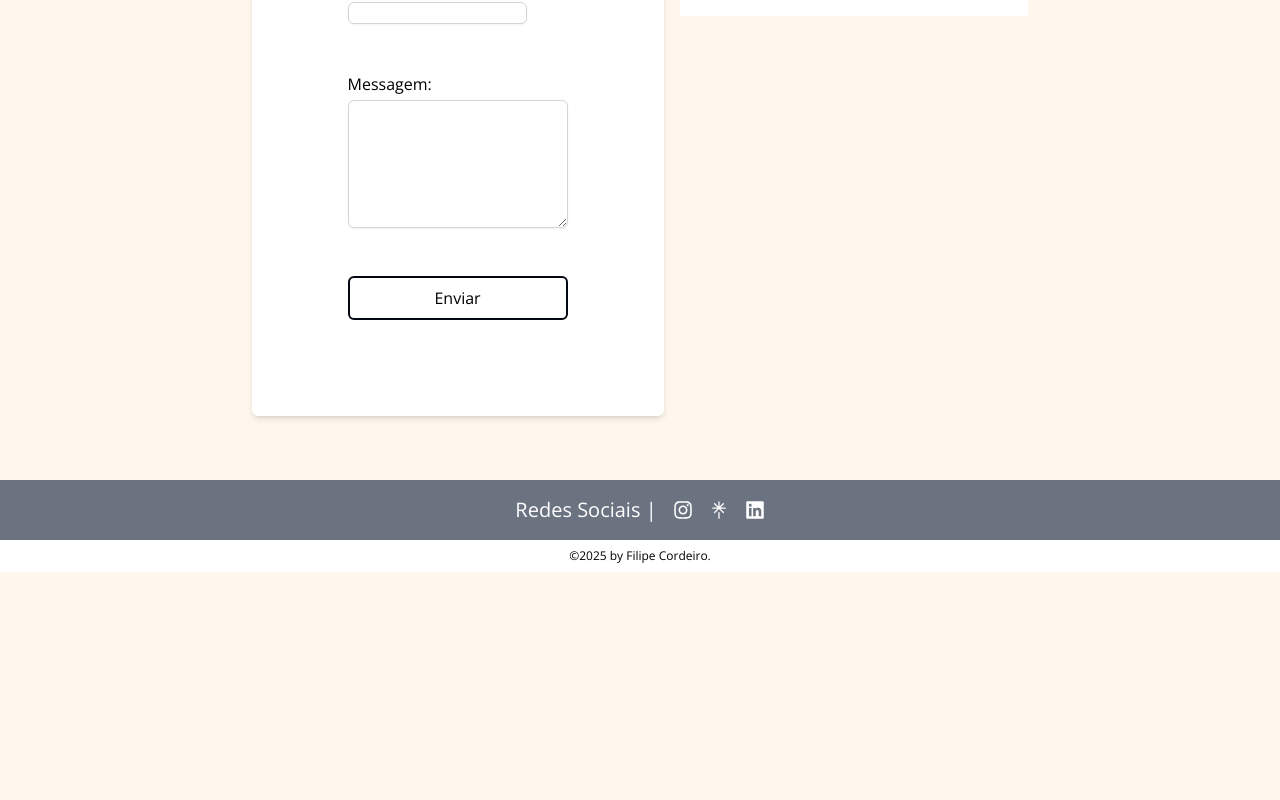
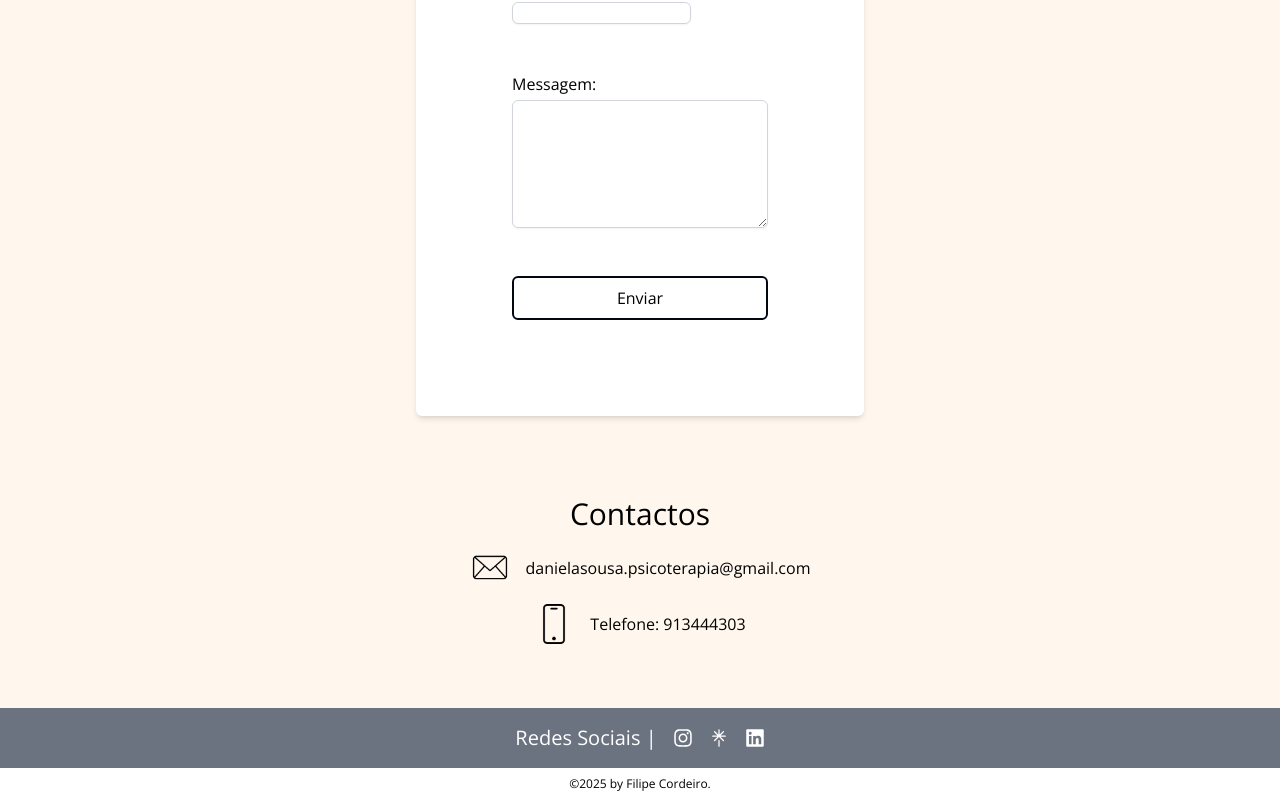
Before and after one commit to DeleteMind/site_psicologa, a Next.js app in the folder daniela-app/: page /contactos in a window 1280 px wide. Shown: the part 794-1594 px from the top of the page. Before the commit the page ends 1366 px from the top, so only its background shows below. Built offline with nearby package versions, Linux system fonts and the light colour scheme.

Commit message:
add_contact_email_phone

```diff
--- a/daniela-app/app/contactos/page.tsx
+++ b/daniela-app/app/contactos/page.tsx
@@ -60,7 +60,7 @@ export default function ContactPage() {
   };
 
   return (
-    <main className="w-full  sm:p-8 flex flex-col lg:flex-row justify-center items-center max-w-lg mx-auto gap-4">
+    <main className="w-full  sm:p-8 flex flex-col justify-center items-center max-w-lg mx-auto gap-4">
       <form
         onSubmit={handleSubmit}
         className="space-y-4  flex flex-col justify-start md:items-start gap-8 p-12 lg:p-24 my-8 bg-white rounded-md shadow-md"
@@ -135,10 +135,16 @@ export default function ContactPage() {
       </form>
       {status && <p className="mt-4 text-center">{status}</p>}
 
-      <section className="bg-white flex flex-col gap-4  py-8 px-4 sm:px-8">
-        <h2 className="text-2xl text-center">Contactos</h2>
-        <p className="text-center">Email: danielasousa.psicoterapia@gmail.com</p>
-        <p className=""> Telefone: 913444303</p>
+      <section className="flex flex-col gap-4 py-8 px-4 sm:px-8 items-center">
+        <h2 className="text-2xl text-center sm:text-3xl">Contactos</h2>
+        <div className="flex flex-col sm:flex-row items-center gap-4">
+          <img src="Icons/email.png" alt="Email Icon" className="w-8 h-8 sm:w-10 sm:h-10" />
+          <p className="text-center sm:text-left">danielasousa.psicoterapia@gmail.com</p>
+        </div>
+        <div className="flex flex-col sm:flex-row items-center gap-4">
+          <img src="Icons/iphone.png" alt="Phone Icon" className="w-8 h-8 sm:w-10 sm:h-10" />
+          <p className="text-center sm:text-left">Telefone: 913444303</p>
+        </div>
       </section>
     </main>
   );
--- a/daniela-app/app/sobre/page.tsx
+++ b/daniela-app/app/sobre/page.tsx
@@ -5,12 +5,12 @@ export default function SobrePage() {
     <main className="text-black text-lg flex justify-center flex-col lg:flex-row p-4 sm:p-12 lg:mx-4 xl:mx-8">
         {/* Title */}
         <div className="flex flex-col text-right lg:mx-10 pt-6 gap-4 sm:gap-16 lg:w-1/2 mt-20">
-          <h1 className=" text-6xl lg:text-8xl ">Daniela Santos Sousa</h1>
+          <h1 className=" text-6xl lg:text-8xl ">Daniela Sousa</h1>
           <div className=" text-justify text-sm sm:text-base">
-            <p>Sou a Daniela Sousa, Psicóloga Clínica, mestre em Psicoterapia Cognitiva - Comportamental e Integrativa, pela Faculdade de Psicologia da Universidade de Lisboa. Interesso-me especialmente pelas relações humanas e pela forma como o nosso sistema nervoso se modifica à medida que vamos criando novas relações interpessoais.</p>
-            <p>Na sala da terapia, importa-me acolher cada pessoa no seu todo, com aceitação e curiosidade para conhecer as suas vulnerabilidades, defesas e recursos. Considero importante ajustar as formas de intervenção às individualidades de cada um, por sermos todos únicos e não gostar de catalogar. É na relação terapêutica que se cria espaço para a consciência dos processos internos e, se potencia a mudança.</p>
-            <p>Dou consultas em Lisboa e Leiria, na tentativa de manter o equilíbrio entre o crescimento e a estabilidade, entre a cidade e o campo.</p>
-            <p>Atualmente frequento a formação avançada em psicoterapia na Associação Portuguesa de Terapias Cognitiva, Comportamental e Integrativa (APTCCI). Paralelamente, tenho vindo a fazer formações que me permitem conhecer melhor a relação entre o corpo e a mente, e entender mais sobre processos interpessoais e a repetição dos mesmos, tendo especial carinho e interesse por Terapia Focada na Emoções, Terapia Interpessoal Reconstrutiva, e Terapia Somática.</p>
+            <p>o	Sou a Daniela Sousa, Psicóloga Clínica, mestre em Psicoterapia Cognitiva - Comportamental e Integrativa, pela Faculdade de Psicologia da Universidade de Lisboa. Interesso-me especialmente pelas relações humanas e pela forma como o nosso sistema nervoso se modifica à medida que vamos criando novas relações interpessoais. </p>
+            <p><br></br>Na sala da terapia, importa-me acolher cada pessoa no seu todo, com aceitação e curiosidade para conhecer as suas vulnerabilidades, defesas e recursos. Considero importante ajustar as formas de intervenção às individualidades de cada um, por sermos todos únicos e não gostar de catalogar. É na relação terapêutica que se cria espaço para a consciência dos processos internos e, se potencia a mudança. </p>
+            <p><br></br>Frequento a formação avançada em psicoterapia na Associação Portuguesa de Terapias Cognitiva, Comportamental e Integrativa (APTCCI). Paralelamente, tenho vindo a fazer formações que me permitem conhecer melhor a relação entre o corpo e a mente, e entender mais sobre processos interpessoais,  tendo especial interesse pela Terapia Focada na Emoções, Terapia Interpessoal Reconstrutiva, e Terapia Somática.</p>
+
           </div>
         </div>
         {/* Image and about */}
```
Also changed, not shown: daniela-app/public/Icons/email.png (added), daniela-app/public/Icons/iphone.png (added).
